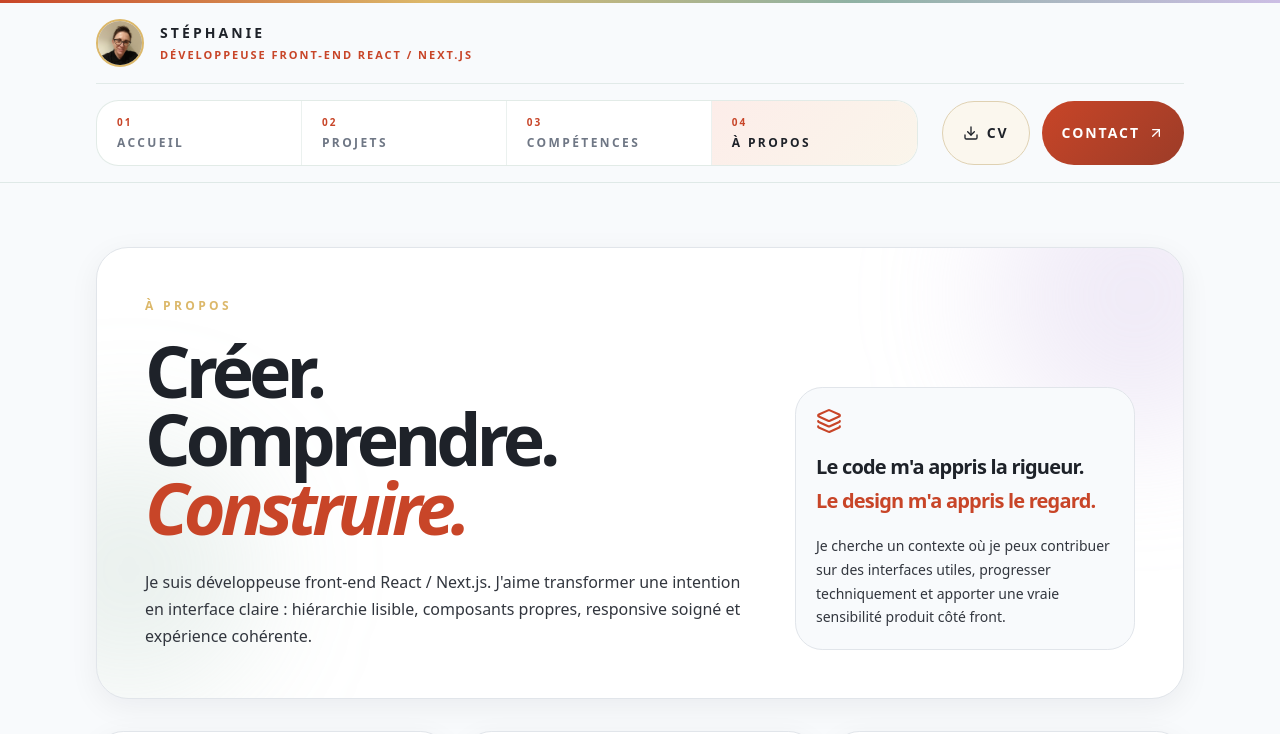
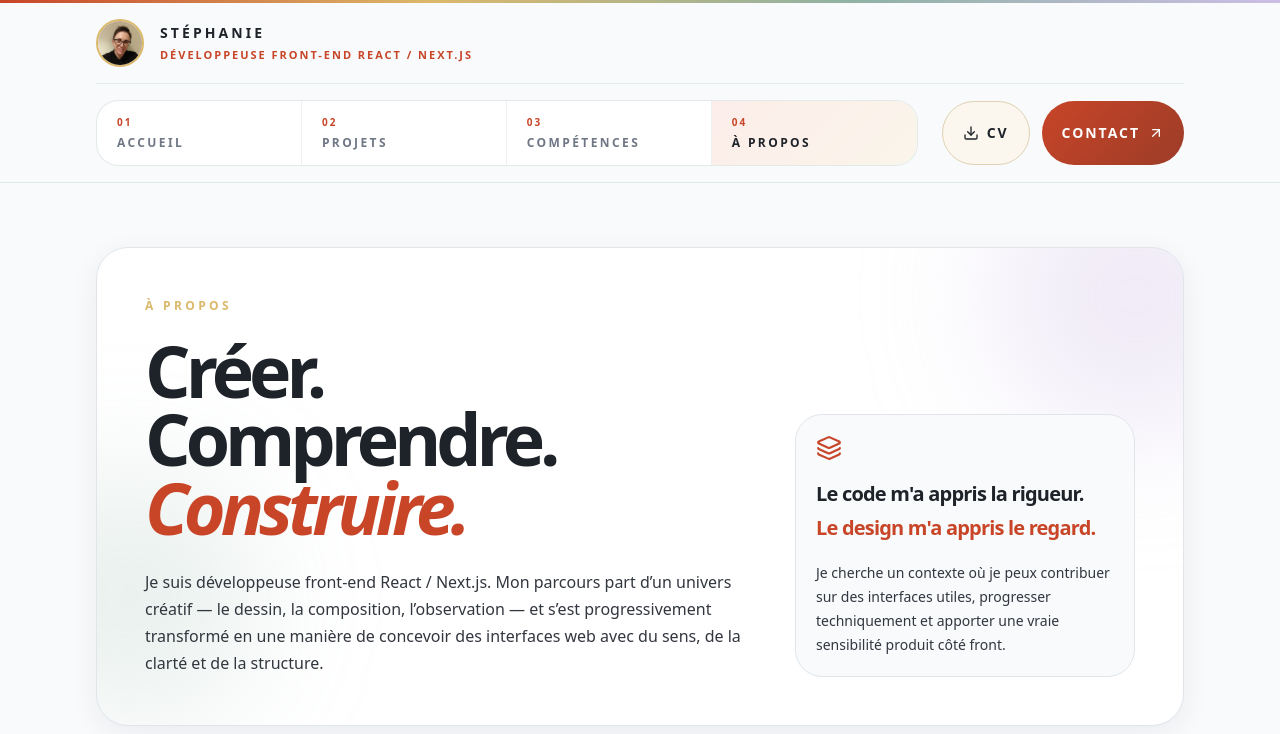
Before and after one commit to stephanievanoverberghe/stephanie-vanoverberghe-portfolio, a Next.js app: page /about in a window 1280 px wide. Shown: the top 734 px of the page. Built offline with nearby package versions, Linux system fonts and the light colour scheme.

Commit message:
refactor: content home and about

```diff
--- a/src/content/about.ts
+++ b/src/content/about.ts
@@ -6,8 +6,8 @@ export const aboutContent = {
             line2: 'Comprendre.',
             line3: 'Construire.',
         },
-        intro: "Je suis développeuse front-end React / Next.js. J'aime transformer une intention en interface claire : hiérarchie lisible, composants propres, responsive soigné et expérience cohérente.",
-        note: "Je cherche un contexte où je peux contribuer sur des interfaces utiles, progresser techniquement et apporter une vraie sensibilité produit côté front.",
+        intro: 'Je suis développeuse front-end React / Next.js. Mon parcours part d’un univers créatif — le dessin, la composition, l’observation — et s’est progressivement transformé en une manière de concevoir des interfaces web avec du sens, de la clarté et de la structure.',
+        note: 'Je cherche un contexte où je peux contribuer sur des interfaces utiles, progresser techniquement et apporter une vraie sensibilité produit côté front.',
     },
 
     journey: [
--- a/src/content/home.ts
+++ b/src/content/home.ts
@@ -13,7 +13,7 @@ export const homeHeroContent: PrefaceContent = {
     },
     heroCtaPrimary: 'Voir mes projets',
     heroCtaSecondary: 'CV',
-    intro: "Je conçois et développe des interfaces React / Next.js claires, soignées et maintenables. Mon point d'appui : un regard UI/UX, une vraie attention à la lisibilité et une base technique propre.",
+    intro: 'Depuis toujours, la création fait partie de mon quotidien. Dessiner, composer, imaginer : c’est ce regard qui m’a naturellement menée vers l’UI design. Puis le JavaScript m’a permis de passer de l’idée à l’interaction.',
     sections: [
         { icon: 'ui', text: 'Design & usage' },
         { icon: 'code', text: 'Code & structure' },
@@ -61,7 +61,7 @@ export const skillsSnapshotContent = {
             icon: 'code2',
             kicker: 'Structure',
             title: 'Frontend React / Next.js',
-            text: "Je transforme une intention visuelle en composants React propres, maintenables et réutilisables, avec une attention particulière à la qualité du code.",
+            text: 'Je transforme une intention visuelle en composants React propres, maintenables et réutilisables, avec une attention particulière à la qualité du code.',
             chips: [
                 { label: 'React', kind: 'tech' },
                 { label: 'Next.js App Router', kind: 'tech' },
```
